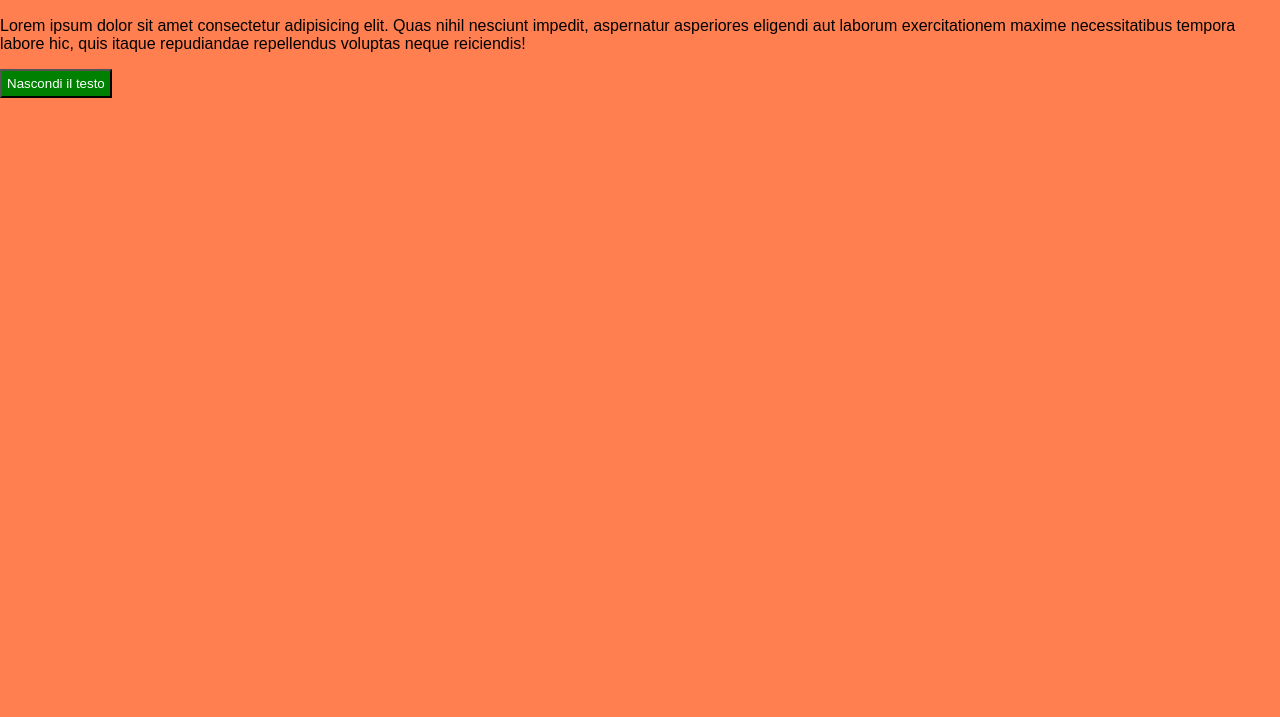
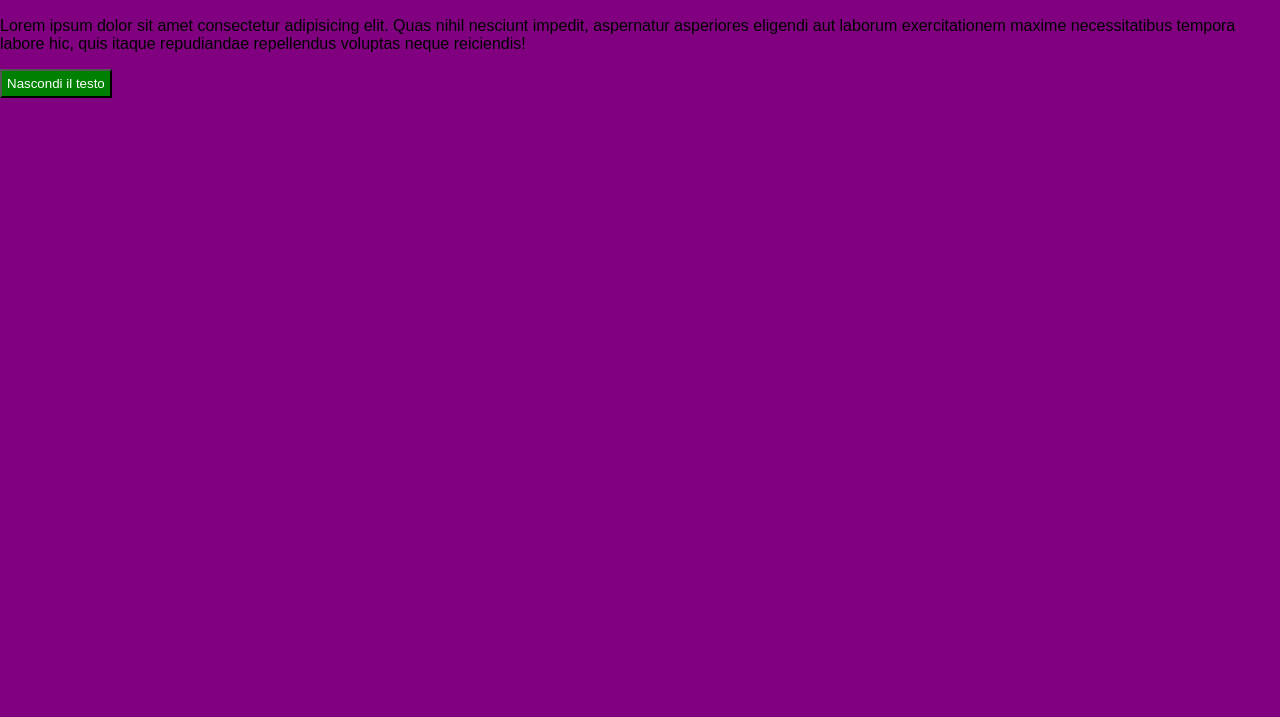
Before and after one commit to ntanda/project-card, a plain HTML site: page index.html in a window 1280 px wide. Shown: the part 83-800 px from the top of the page. Drawn offline with Linux system fonts and the light colour scheme.

Commit message:
change body color

```diff
--- a/style.css
+++ b/style.css
@@ -5,7 +5,7 @@
 
 body{
     margin: 0;
-    background-color: coral;
+    background-color: purple;
 }
 
 h1{
```
